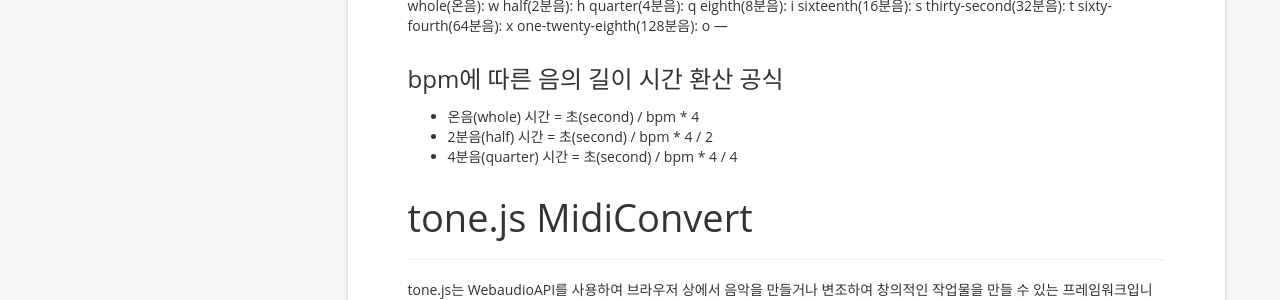
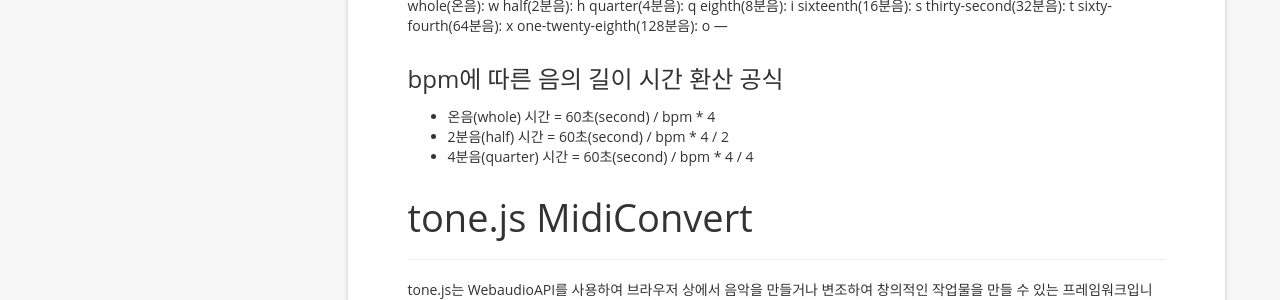
Before and after one commit to mididice/mididice.github.io, a Jekyll site: the page built from _posts/2019-01-01-java, python, js library로 미디 파일 분석하기.md, in a window 1280 px wide and 900 px high, scrolled down 2040 px. Shown: the part 153-453 px from the top of the window. Built offline with Jekyll 4.4.1, drawn with Linux system fonts in a browser that asks for light colours; nearby versions of some CDN libraries; a script that is not in the unit is left out; comment, search, counter and statistics services are not loaded.

Commit message:
beat per minute formula

```diff
--- a/_posts/2019-01-01-java, python, js library로 미디 파일 분석하기.md
+++ b/_posts/2019-01-01-java, python, js library로 미디 파일 분석하기.md
@@ -93,9 +93,9 @@
 
 ### bpm에 따른 음의 길이 시간 환산 공식
 
-- 온음(whole) 시간 = 초(second) / bpm * 4
-- 2분음(half) 시간 = 초(second) / bpm * 4 / 2
-- 4분음(quarter) 시간 = 초(second) / bpm * 4 / 4
+- 온음(whole) 시간 = 60초(second) / bpm * 4
+- 2분음(half) 시간 = 60초(second) / bpm * 4 / 2
+- 4분음(quarter) 시간 = 60초(second) / bpm * 4 / 4
 
 
 # tone.js MidiConvert
```
